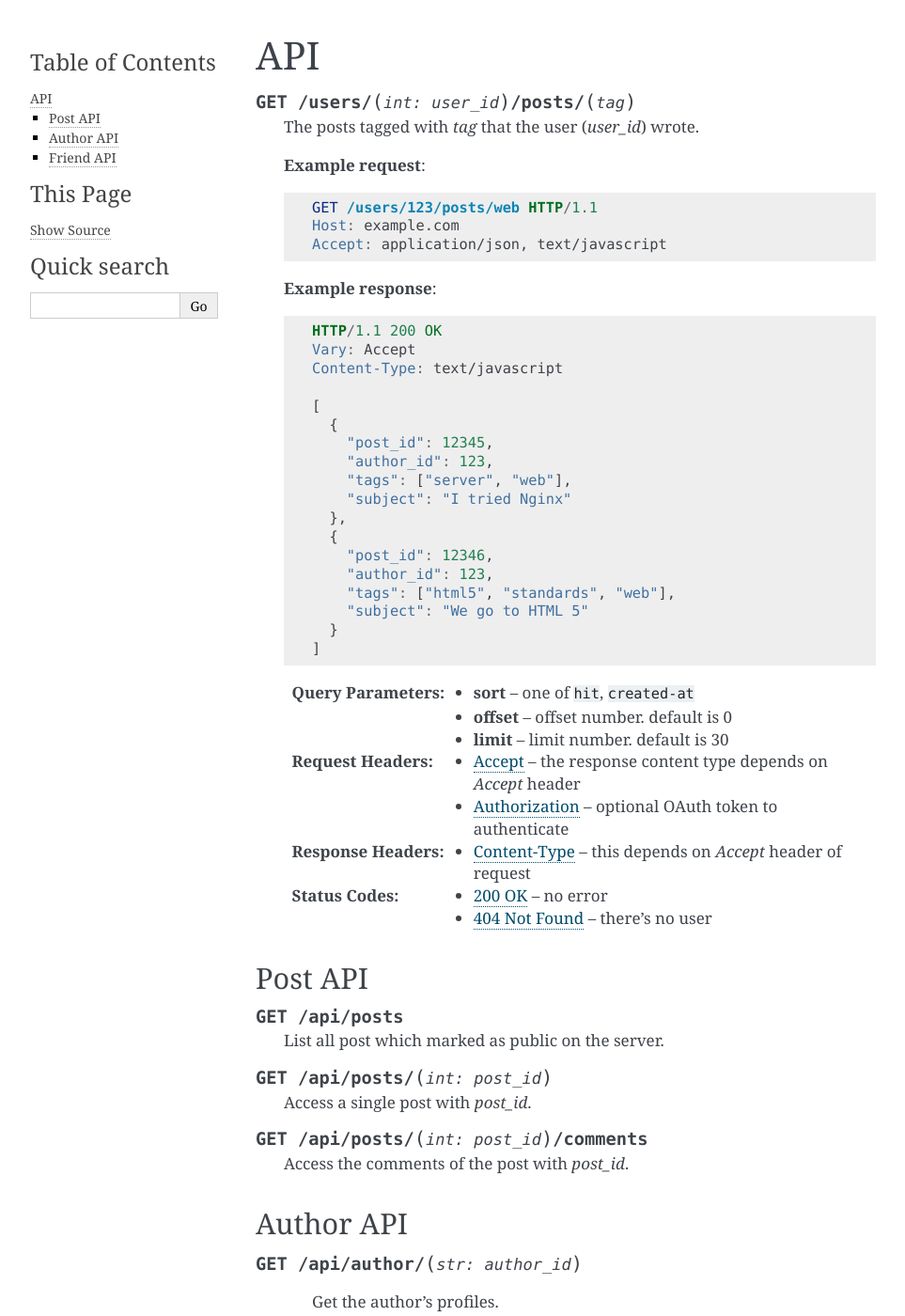
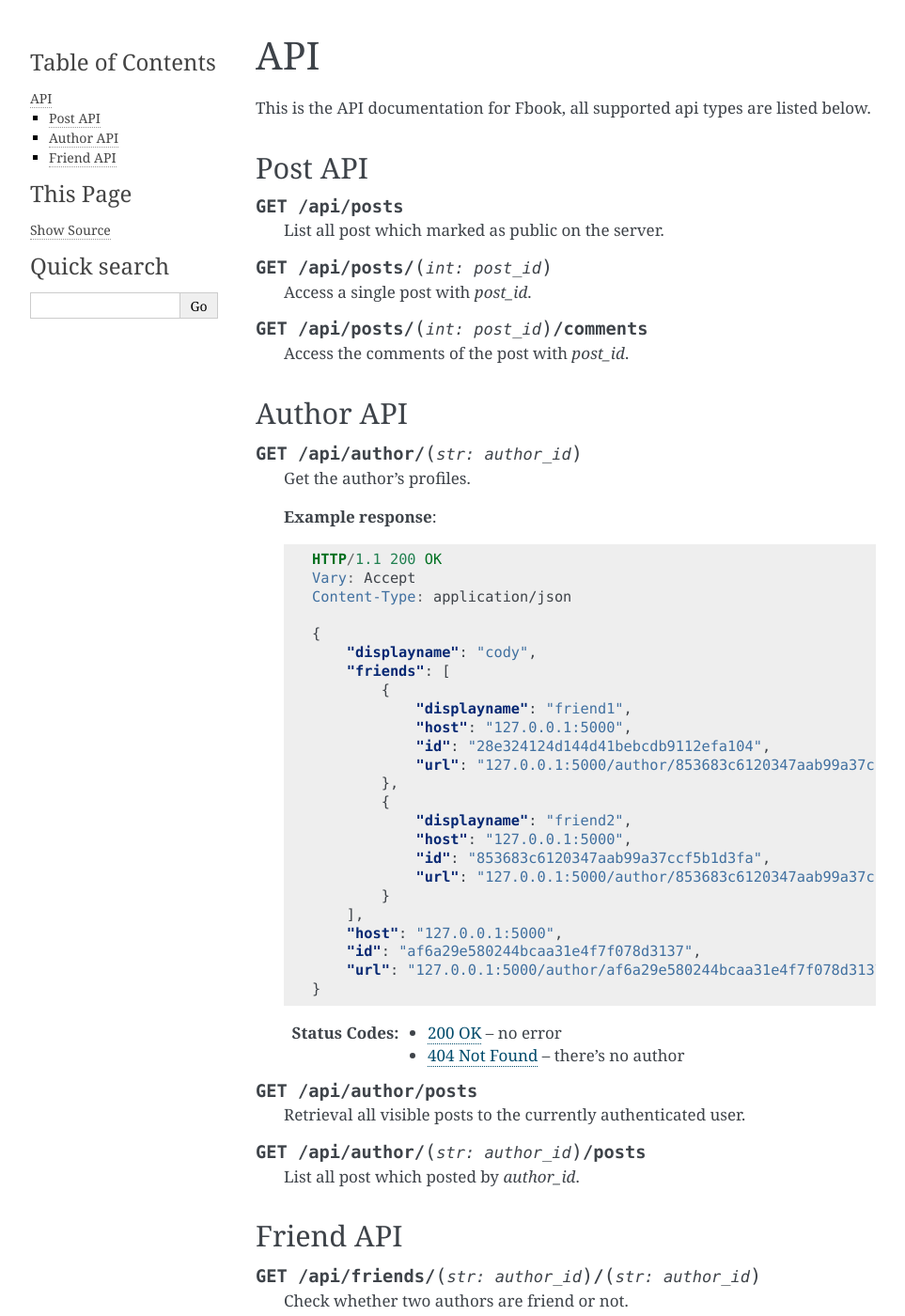
Before and after one commit to CMPUT404W16/social-dist, a Sphinx documentation site: the page built from docs/api.rst, in a window 1280 px wide and 1400 px high. Shown: the whole window at 94% size, without its empty margins (148-1111 px from the left). Built offline with Sphinx 7.4.7, drawn with Linux system fonts in a browser that asks for light colours; some of the changed text lies outside the part shown.

Commit message:
Fix documents format.

```diff
--- a/docs/api.rst
+++ b/docs/api.rst
@@ -1,53 +1,7 @@
 API
 =============
 
-
-.. http:get:: /users/(int:user_id)/posts/(tag)
-
-   The posts tagged with `tag` that the user (`user_id`) wrote.
-
-   **Example request**:
-
-   .. sourcecode:: http
-
-      GET /users/123/posts/web HTTP/1.1
-      Host: example.com
-      Accept: application/json, text/javascript
-
-   **Example response**:
-
-   .. sourcecode:: http
-
-      HTTP/1.1 200 OK
-      Vary: Accept
-      Content-Type: text/javascript
-
-      [
-        {
-          "post_id": 12345,
-          "author_id": 123,
-          "tags": ["server", "web"],
-          "subject": "I tried Nginx"
-        },
-        {
-          "post_id": 12346,
-          "author_id": 123,
-          "tags": ["html5", "standards", "web"],
-          "subject": "We go to HTML 5"
-        }
-      ]
-
-   :query sort: one of ``hit``, ``created-at``
-   :query offset: offset number. default is 0
-   :query limit: limit number. default is 30
-   :reqheader Accept: the response content type depends on
-                      :mailheader:`Accept` header
-   :reqheader Authorization: optional OAuth token to authenticate
-   :resheader Content-Type: this depends on :mailheader:`Accept`
-                            header of request
-   :statuscode 200: no error
-   :statuscode 404: there's no user
-
+This is the API documentation for Fbook, all supported api types are listed below.
 
 Post API
 ----------
@@ -72,28 +26,39 @@
 
     Get the author's profiles.
 
-  **Example response**:
+    **Example response**:
 
-  {
-    "displayname": "cody",
-    "friends": [
+    .. sourcecode:: http
+
+        HTTP/1.1 200 OK
+        Vary: Accept
+        Content-Type: application/json
+
         {
-            "displayname": "friend1",
+            "displayname": "cody",
+            "friends": [
+                {
+                    "displayname": "friend1",
+                    "host": "127.0.0.1:5000",
+                    "id": "28e324124d144d41bebcdb9112efa104",
+                    "url": "127.0.0.1:5000/author/853683c6120347aab99a37ccf5b1d3fa"
+                },
+                {
+                    "displayname": "friend2",
+                    "host": "127.0.0.1:5000",
+                    "id": "853683c6120347aab99a37ccf5b1d3fa",
+                    "url": "127.0.0.1:5000/author/853683c6120347aab99a37ccf5b1d3fa"
+                }
+            ],
             "host": "127.0.0.1:5000",
-            "id": "28e324124d144d41bebcdb9112efa104",
-            "url": "127.0.0.1:5000/author/853683c6120347aab99a37ccf5b1d3fa"
-        },
-        {
-            "displayname": "friend2",
-            "host": "127.0.0.1:5000",
-            "id": "853683c6120347aab99a37ccf5b1d3fa",
-            "url": "127.0.0.1:5000/author/853683c6120347aab99a37ccf5b1d3fa"
+            "id": "af6a29e580244bcaa31e4f7f078d3137",
+            "url": "127.0.0.1:5000/author/af6a29e580244bcaa31e4f7f078d3137"
         }
-    ],
-    "host": "127.0.0.1:5000",
-    "id": "af6a29e580244bcaa31e4f7f078d3137",
-    "url": "127.0.0.1:5000/author/af6a29e580244bcaa31e4f7f078d3137"
-  }
+
+
+    :statuscode 200: no error
+    :statuscode 404: there's no author
+
 
 .. http:get:: /api/author/posts
 
@@ -115,15 +80,21 @@
 
     .. sourcecode:: http
 
+      HTTP/1.1 200 OK
+      Vary: Accept
+      Content-Type: application/json
 
-    {
-      "authors": [
-        "28e324124d144d41bebcdb9112efa104",
-        "af6a29e580244bcaa31e4f7f078d3137"
-      ],
-      "friends": true,
-      "query": "friends"
-    }
+      {
+         "authors": [
+           "28e324124d144d41bebcdb9112efa104",
+           "af6a29e580244bcaa31e4f7f078d3137"
+         ],
+         "friends": true,
+         "query": "friends"
+      }
+
+    :statuscode 200: no error
+    :statuscode 404: there's no author
 
 .. http:get:: /api/friends/(str:author_id)
 
@@ -133,13 +104,19 @@
 
     .. sourcecode:: http
 
+      HTTP/1.1 200 OK
+      Vary: Accept
+      Content-Type: application/json
 
-    {
-      "friends": [
-        "b84b250afa7747f6a563b326ea161efb"
-      ],
-      "query": "friends"
-    }
+      {
+        "friends": [
+          "b84b250afa7747f6a563b326ea161efb"
+        ],
+        "query": "friends"
+      }
+
+    :statuscode 200: no error
+    :statuscode 404: there's no author
 
 .. http:post:: /api/friends/(str:author_id)
 
@@ -149,51 +126,71 @@
 
     .. sourcecode:: http
 
-    {
-      "query":"friends",
-      "author":"<authorid>",
-      "authors": [
-        "de305d54-75b4-431b-adb2-eb6b9e546013",
-        "ae345d54-75b4-431b-adb2-fb6b9e547891",
-        "...",
-        "...",
-        "..."
-      ]
-    }
+        GET /users/123/posts/web HTTP/1.1
+        Host: example.com
+        Accept: application/json
+
+        {
+          "query":"friends",
+          "author":"<authorid>",
+          "authors": [
+            "de305d54-75b4-431b-adb2-eb6b9e546013",
+            "ae345d54-75b4-431b-adb2-fb6b9e547891",
+            "...",
+            "...",
+            "..."
+          ]
+        }
+
 
     **Example response**:
 
     .. sourcecode:: http
 
-    {
-      "query":"friends",
-      "author":"9de17f29c12e8f97bcbbd34cc908f1baba40658e",
-      "authors": [
-        "de305d54-75b4-431b-adb2-eb6b9e546013",
-        "ae345d54-75b4-431b-adb2-fb6b9e547891",
-        "..."
-      ]
-    }
+        HTTP/1.1 200 OK
+        Vary: Accept
+        Content-Type: application/json
+
+        {
+          "query":"friends",
+          "author":"9de17f29c12e8f97bcbbd34cc908f1baba40658e",
+          "authors": [
+            "de305d54-75b4-431b-adb2-eb6b9e546013",
+            "ae345d54-75b4-431b-adb2-fb6b9e547891",
+            "..."
+          ]
+        }
+
+    :statuscode 200: no error
+    :statuscode 404: there's no author
+
 
 .. http:post:: /api/friendrequest
 
     Make a friend request.
 
-    **Example post**:
+    **Example request**:
 
     .. sourcecode:: http
 
-    {
-      "query":"friendrequest",
-      "author": {
-        "id":"de305d54-75b4-431b-adb2-eb6b9e546013",
-        "host":"http://127.0.0.1:5454/",
-        "displayName":"Greg Johnson"
-      },
-      "friend": {
-        "id":"de305d54-75b4-431b-adb2-eb6b9e637281",
-        "host":"http://127.0.0.1:5454/",
-        "displayName":"Lara Croft",
-        "url":"http://127.0.0.1:5454/author/9de17f29c12e8f97bcbbd34cc908f1baba40658e"
-      }
-    }
+        HTTP/1.1 200 OK
+        Vary: Accept
+        Content-Type: application/json
+
+        {
+          "query":"friendrequest",
+          "author": {
+            "id":"de305d54-75b4-431b-adb2-eb6b9e546013",
+            "host":"http://127.0.0.1:5454/",
+            "displayName":"Greg Johnson"
+          },
+          "friend": {
+            "id":"de305d54-75b4-431b-adb2-eb6b9e637281",
+            "host":"http://127.0.0.1:5454/",
+            "displayName":"Lara Croft",
+            "url":"http://127.0.0.1:5454/author/9de17f29c12e8f97bcbbd34cc908f1baba40658e"
+          }
+        }
+
+    :statuscode 200: no error
+    :statuscode 404: there's no author
```
